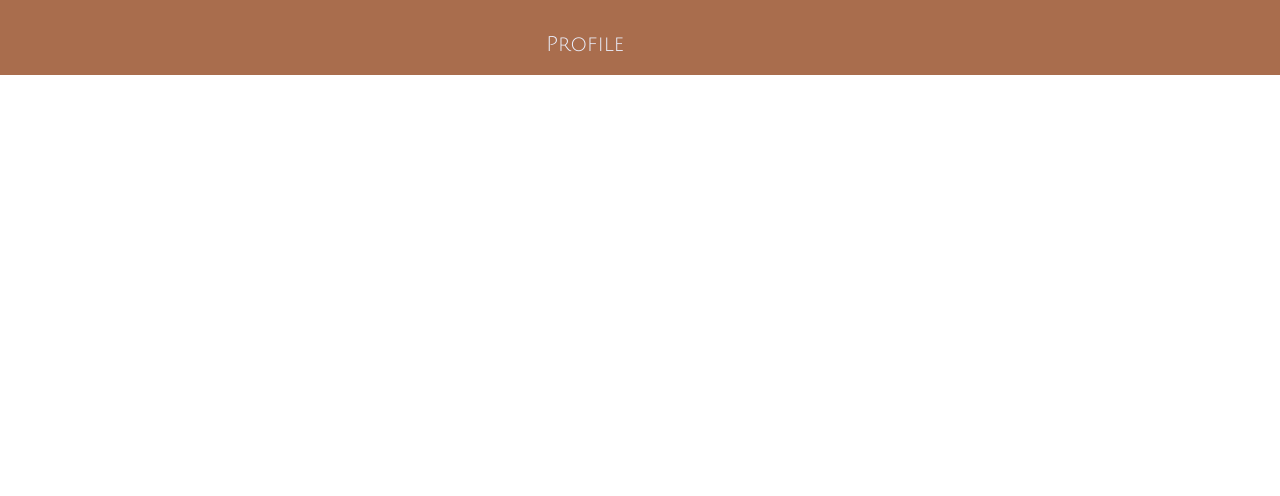
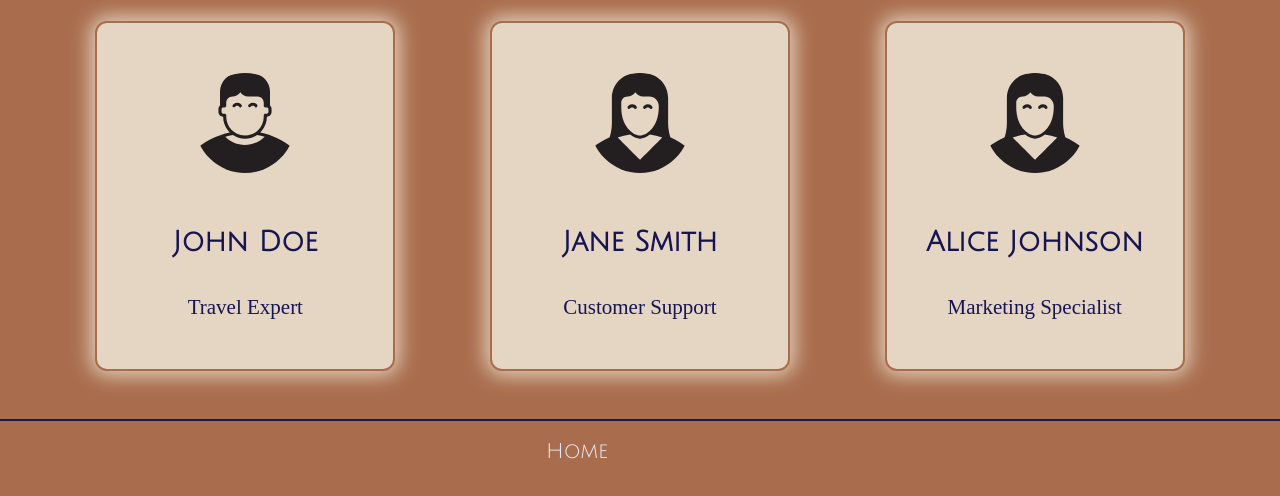
Before and after one commit to Fixer201/travel_landing, a plain HTML site: page index.html in a window 1280 px wide. Shown: the part 3682-4178 px from the top of the page. Before the commit the page ends 3757 px from the top, so only its background shows below. Drawn offline with Linux system fonts and the light colour scheme.

Commit message:
feat(sections): implement team section

```diff
--- a/app.css
+++ b/app.css
@@ -441,6 +441,74 @@ main > section:nth-child(even) {
     margin-top: auto;
 }
 
+/* Team Section */
+.team {
+    display: flex;
+    flex-direction: column;
+    align-items: center;
+    justify-content: center;
+    width: 100%;
+}
+
+.team__wrapper {
+    display: grid;
+    grid-template-columns: repeat(auto-fit, minmax(300px, 1fr));
+    gap: 2rem;
+    width: 100%;
+    max-width: 1600px;
+    padding: 3rem 4rem;
+    justify-items: center;
+}
+
+.team__member {
+    display: flex;
+    flex-direction: column;
+    align-items: center;
+    justify-content: space-evenly;
+    gap: 1rem;
+    width: 100%;
+    max-width: 300px;
+    min-height: 350px;
+    background-color: var(--color-merino-200);
+    border: 2px solid var(--color-merino-600);
+    border-radius: 12px;
+    padding: 2em;
+    color: var(--color-dark-blue-900);
+    box-shadow: 0 0 20px 4px var(--color-merino-200);
+    transition: border-radius 0.4s, transform 0.4s, box-shadow 0.4s;
+}
+
+.team__member:hover {
+    border-radius: 96px 12px 12px 12px;
+    transform: scale(1.05);
+    box-shadow: 0 0 35px 15px var(--color-merino-900);
+}
+
+.team__member-photo {
+    width: 100px;
+    height: 100px;
+    border-radius: 50%;
+    margin-bottom: 1rem;
+    transition: transform 0.4s;
+}
+
+.team__member-photo:hover {
+    transform: scale(1.2);
+}
+
+.team__member-name {
+    font-family: "Julius Sans One", sans-serif;
+    font-size: 2em;
+    color: var(--color-dark-blue-950);
+    text-align: center;
+}
+
+.team__member-role {
+    font-size: 1.5em;
+    color: var(--color-dark-blue-950);
+    text-align: center;
+}
+
 /* Share Section Classes */
 .section__header {
     display: flex;
--- a/index.html
+++ b/index.html
@@ -198,6 +198,35 @@
             </article>
         </div>
     </section>
+
+    <!--  Team Section  -->
+    <section class="team">
+        <div class="section__header">
+            <h2 class="section__title">Meet Our Team</h2>
+        </div>
+        <div class="team__wrapper">
+            <article class="team__member">
+                <img alt="team member" class="team__member-photo"
+                     src="public/icons/man-svgrepo-com.svg">
+                <h3 class="team__member-name">John Doe</h3>
+                <p class="team__member-role">Travel Expert</p>
+            </article>
+
+            <article class="team__member">
+                <img alt="team member" class="team__member-photo"
+                     src="public/icons/woman-svgrepo-com.svg">
+                <h3 class="team__member-name">Jane Smith</h3>
+                <p class="team__member-role">Customer Support</p>
+            </article>
+
+            <article class="team__member">
+                <img alt="team member" class="team__member-photo"
+                     src="public/icons/woman-svgrepo-com.svg">
+                <h3 class="team__member-name">Alice Johnson</h3>
+                <p class="team__member-role">Marketing Specialist</p>
+            </article>
+        </div>
+    </section>
 </main>
 
 <!--Footer-->
```
Also changed, not shown: public/icons/man-svgrepo-com.svg (added), public/icons/woman-svgrepo-com.svg (added).
